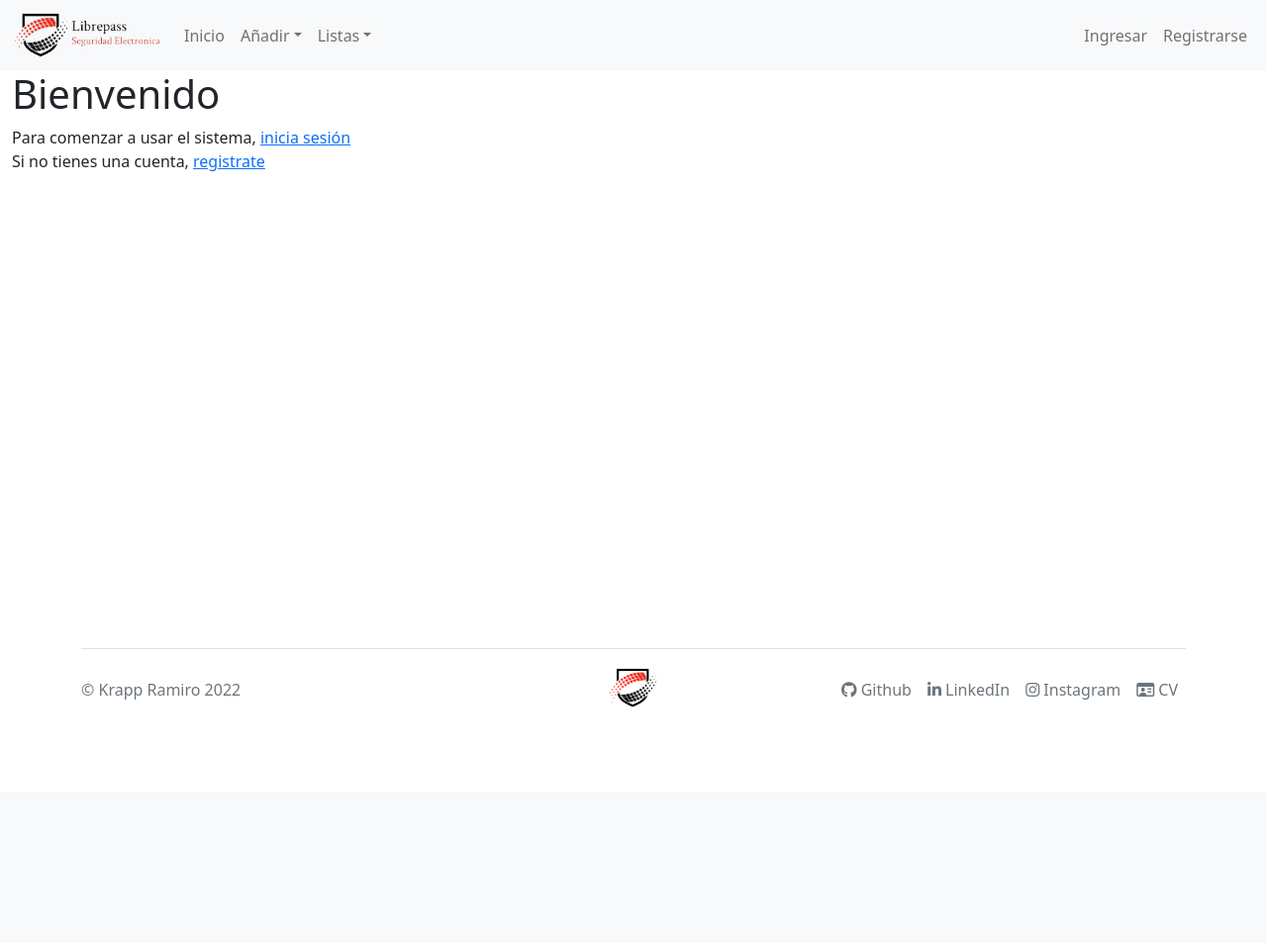
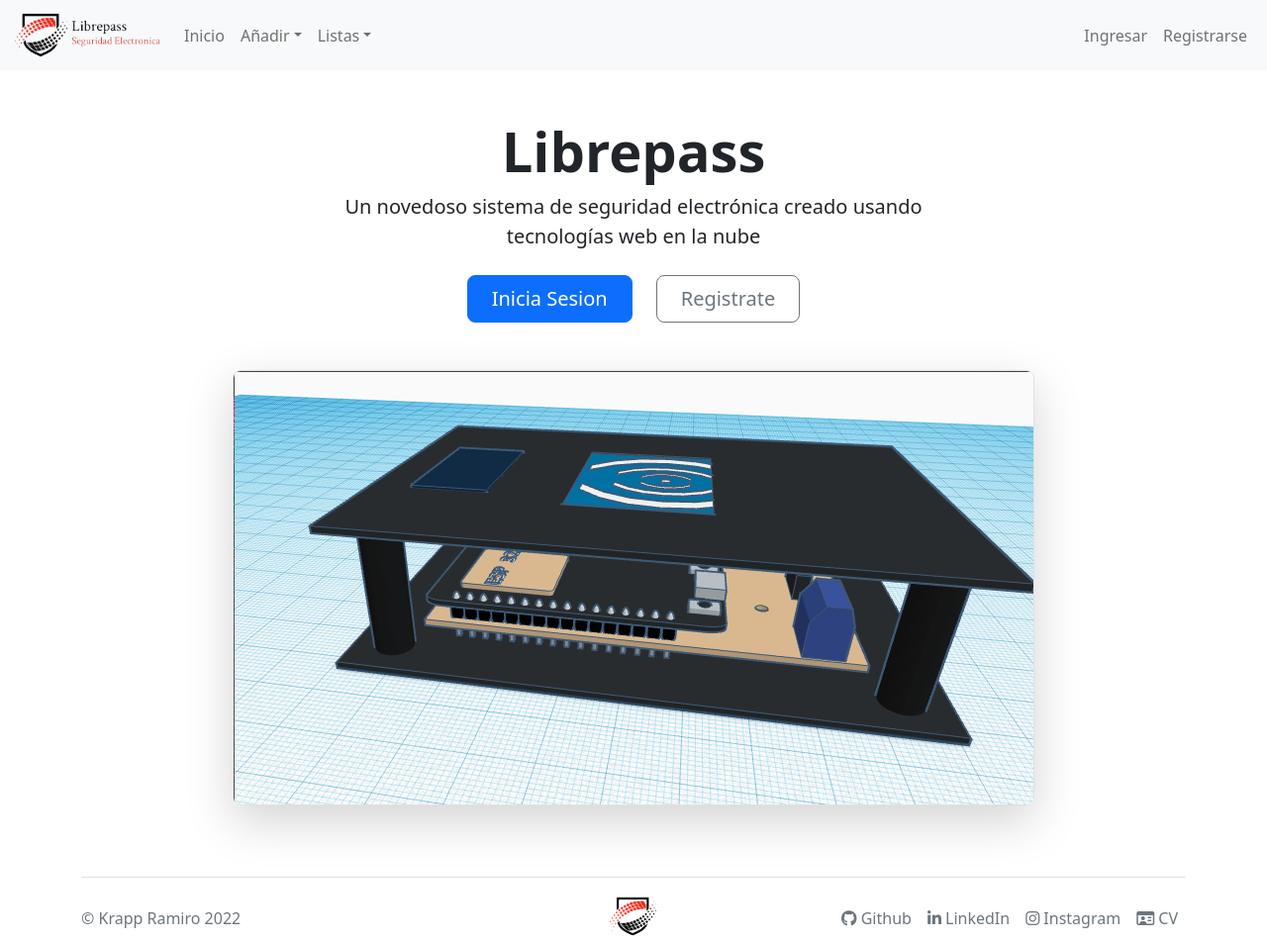
Before and after one commit to KrappRamiro/librepass, a Flask app: page / in a window 1280 px wide. Shown: the whole page at 99% size. Before the commit the page ends 715 px from the top, so only its background shows below. Run offline with Flask 2, Linux system fonts and the light colour scheme; some libraries are stand-ins or nearby versions.

Commit message:
added a hero to index

```diff
--- a/webapp/templates/index.html
+++ b/webapp/templates/index.html
@@ -1,14 +1,31 @@
 {%extends "base.html"%} {%block content %}
-	{% if current_user.is_anonymous %}
-	<h1>Bienvenido</h1>
-	Para comenzar a usar el sistema,
-	<a href="{{url_for('login')}}">inicia sesión</a>
-	<br />
-	Si no tienes una cuenta,
-	<a href="{{url_for('register')}}">registrate</a>
-	{%else%}
-	<h1>Hola {{current_user.username}}, cómo estas?</h1>
-	Usa la barra de navegación superior para navegar entre las distintas funciones
-	del sistema. {%endif%}
-	<br />
-{%endblock%}
+<!-- Hero -->
+<div class="px-4 my-5 text-center">
+	<h1 class="display-4 fw-bold">Librepass</h1>
+	<div class="col-lg-6 mx-auto">
+		<p class="lead mb-4">
+			Un novedoso sistema de seguridad electrónica creado usando tecnologías web
+			en la nube
+		</p>
+		{% if current_user.is_anonymous %}
+		<div class="d-grid gap-2 d-sm-flex justify-content-sm-center mb-5">
+			<button type="button" class="btn btn-primary btn-lg px-4 me-sm-3">
+				Inicia Sesion
+			</button>
+			<button type="button" class="btn btn-outline-secondary btn-lg px-4">
+				Registrate
+			</button>
+		</div>
+		{%endif%}
+	</div>
+	<div class="container px-5">
+		<img
+			src="/static/images/hero.png"
+			class="img-fluid border rounded-3 shadow-lg mb-4"
+			alt="Example image"
+			loading="lazy"
+			height="300"
+		/>
+	</div>
+	{%endblock%}
+</div>
```
Also changed, not shown: webapp/static/images/hero.png (added), 1 other file.
